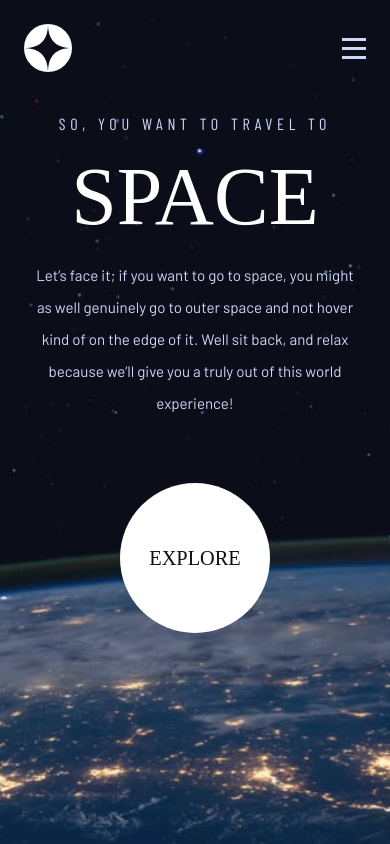
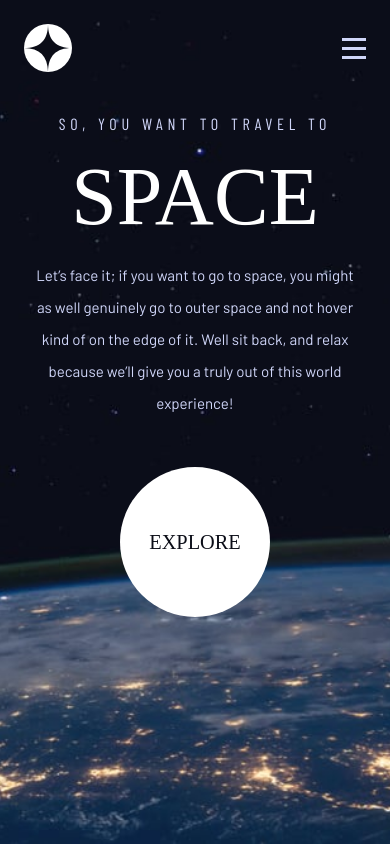
Before and after one commit to felpfsf/mission-space-explorers, a React (Vite) app: page / in a window 390 px wide. Built offline with nearby package versions, Linux system fonts and the light colour scheme; a web font is replaced by a local one.

Commit message:
correcting button margin

```diff
--- a/src/pages/Home.jsx
+++ b/src/pages/Home.jsx
@@ -15,7 +15,7 @@ const Home = () => {
             Let’s face it; if you want to go to space, you might as well genuinely go to outer space and not hover kind of on the edge of it. Well sit back, and relax because we’ll give you a truly out of this world experience!
           </p>
         </div>
-        <div className='group w-[150px] h-[150px] sm:w-60 sm:h-60 xl:w-[272px] xl:h-[272px] z-10 mt-16 sm:mt-[150px] md:mt-32 bg-white rounded-full flex items-center justify-center cursor-pointer'>
+        <div className='group w-[150px] h-[150px] sm:w-60 sm:h-60 xl:w-[272px] xl:h-[272px] z-10 mt-12 sm:mt-[150px] md:mt-32 bg-white rounded-full flex items-center justify-center cursor-pointer'>
           <p className='buttonText'>Explore</p>
           <div className='w-[150px] h-[150px] sm:w-60 sm:h-60 xl:w-[272px] xl:h-[272px] absolute rounded-full group-hover:scale-[1.45] group-hover:bg-white opacity-[0.1] -z-[100]'></div>
         </div>
```
